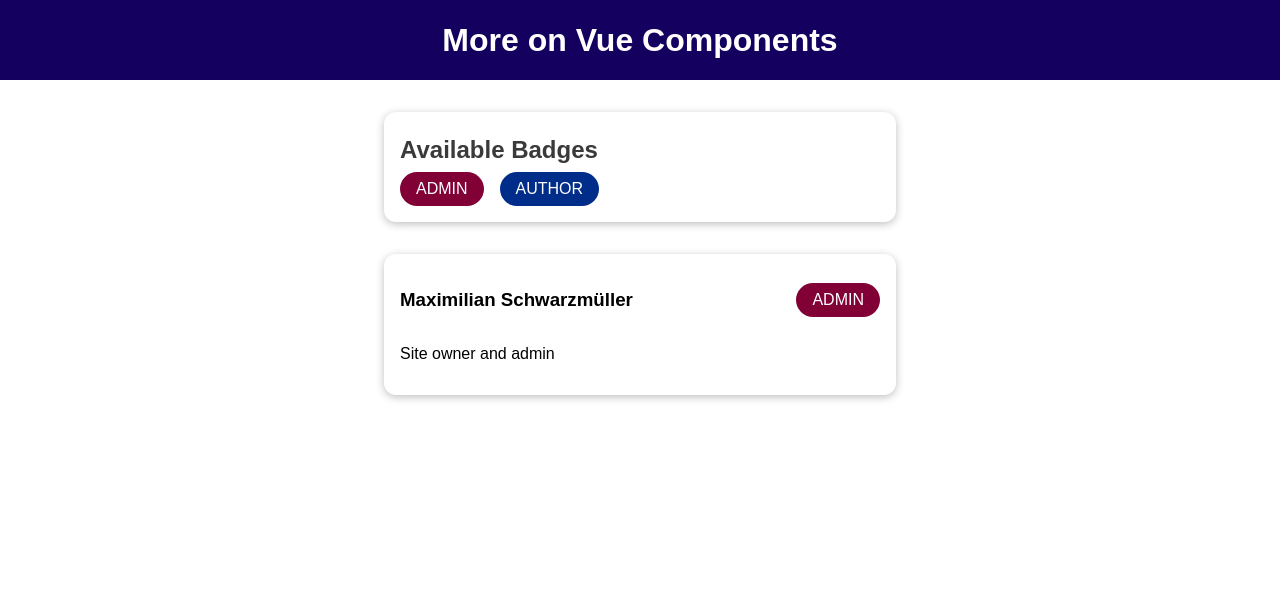
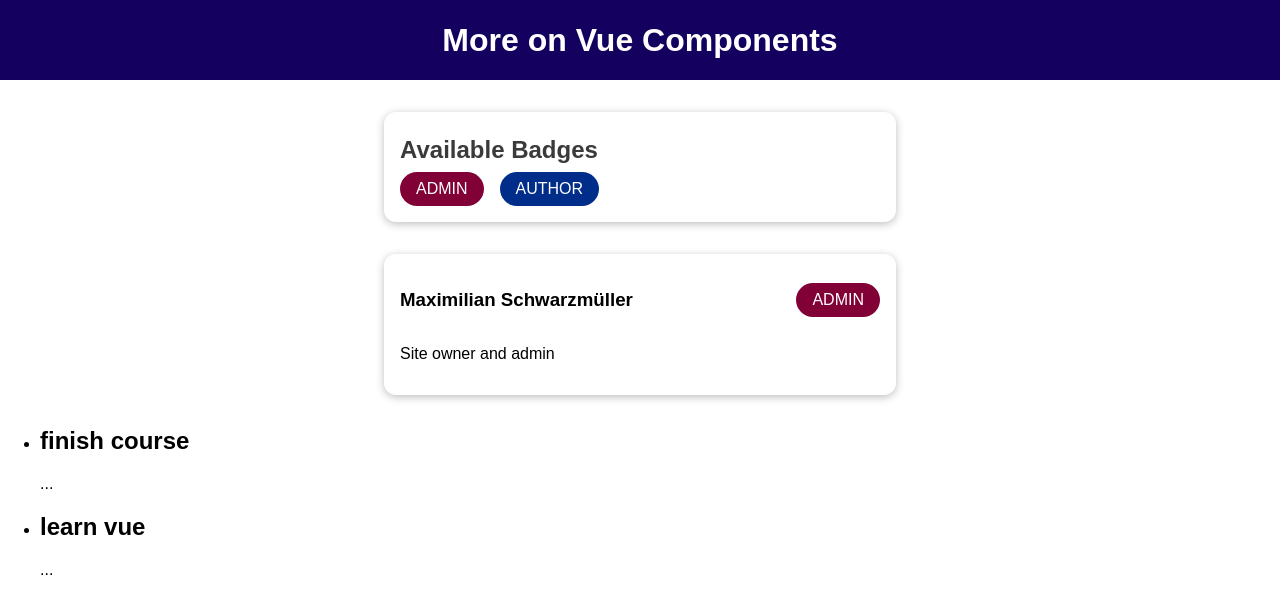
Before and after one commit to soorajsprakash/Vue_Learn, a Vue app in the folder 19. advanced comp comm/: page / in a window 1280 px wide. Shown: the top 614 px of the page. Built offline with nearby package versions, Linux system fonts and the light colour scheme.

Commit message:
scoped slot

```diff
--- a/19. advanced comp comm/src/App.vue
+++ b/19. advanced comp comm/src/App.vue
@@ -7,6 +7,16 @@
       :info-text="activeUser.description"
       :role="activeUser.role"
     ></user-info>
+    <course-goals>
+      <!-- "#default" is the equivalent for "v-slot:default" -->
+      <!-- here we don't really need to use the template tag, instead we can include the slot ref inside the <course-goals> -->
+      <!-- for eg:  <course-goals #default="slotItem">...</course-goals> -->
+      <template #default="slotItem">
+        <!-- here the slotItem would be an object with each item passed from the source -->
+        <h2>{{ slotItem.item }}</h2>
+        <p>{{ slotItem["anotherProp"] }}</p>
+      </template>
+    </course-goals>
   </div>
 </template>
 
@@ -14,13 +24,15 @@
 import TheHeader from './components/TheHeader.vue';
 import BadgeList from './components/BadgeList.vue';
 import UserInfo from './components/UserInfo.vue';
+import CourseGoals from './components/CourseGoals.vue'
 
 export default {
   components: {
     'the-header': TheHeader,
     // by doing in the below method, we can use self closing tags like "<BadgeList />
     BadgeList: BadgeList,
-    UserInfo
+    UserInfo,
+    CourseGoals
   },
   data() {
     return {
--- /dev/null
+++ b/19. advanced comp comm/src/components/CourseGoals.vue
@@ -0,0 +1,18 @@
+<template>
+    <ul>
+        <li v-for="goal in goals" :key="goal">
+            <!-- passing data from slot to where we use slot -->
+            <slot :item="goal" anotherProp="..."></slot>
+        </li>
+    </ul>
+</template>
+
+<script>
+export default {
+    data() {
+        return {
+            goals: ['finish course', 'learn vue']
+        }
+    }
+}
+</script>
```
